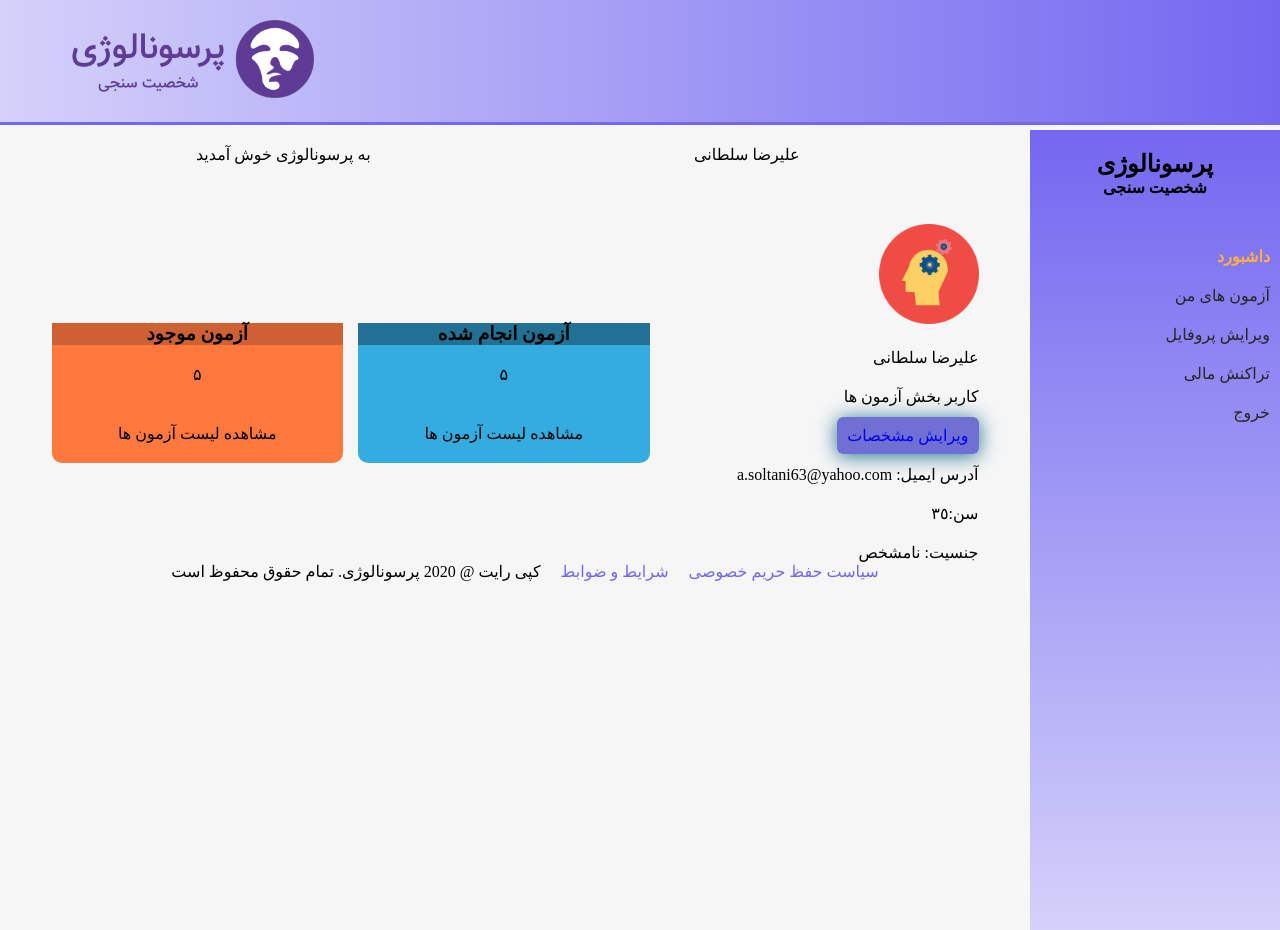
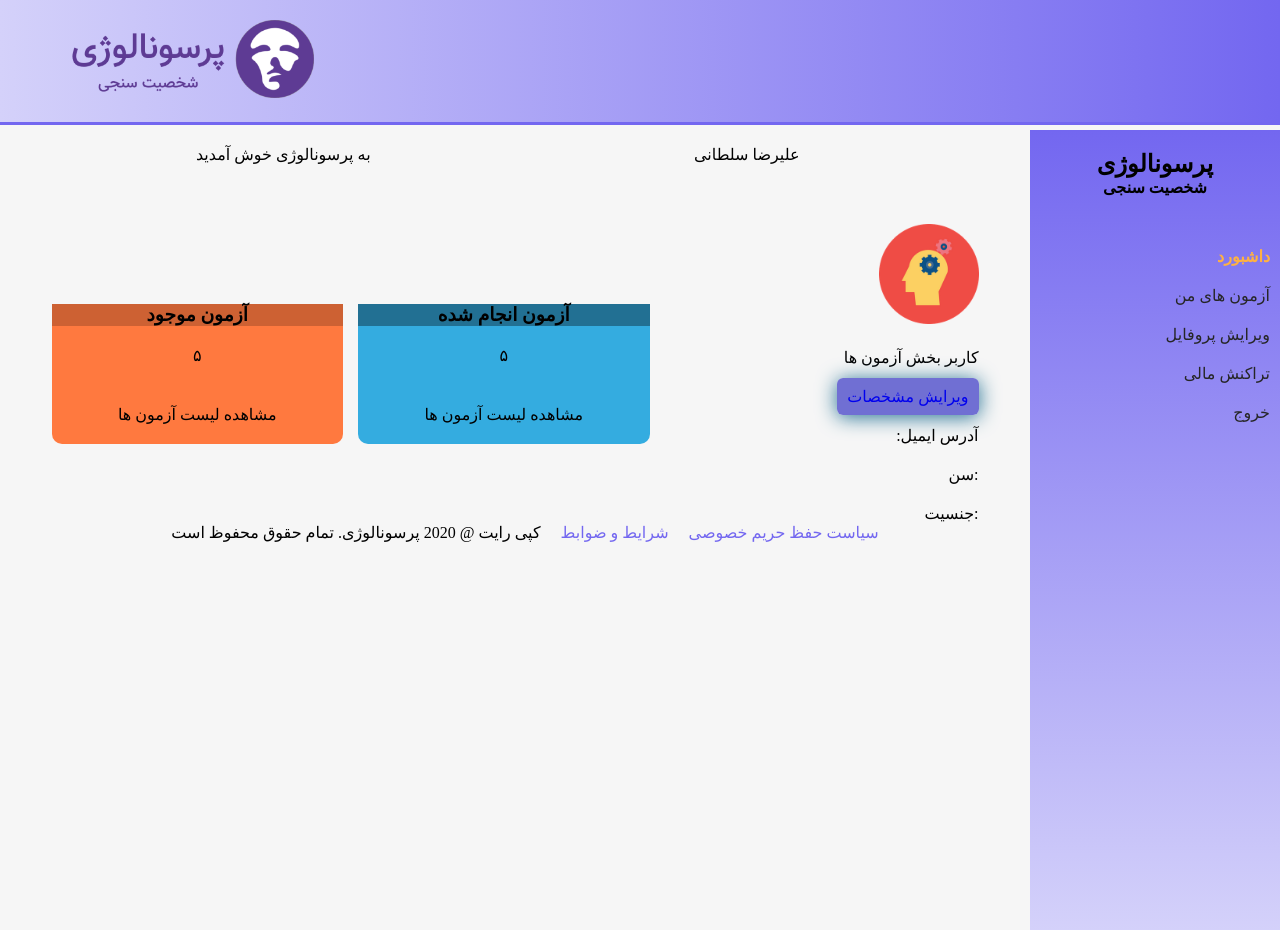
Before and after one commit to pacific-o/psychology_app, a React (Create React App) app: page /dashboard in a window 1280 px wide. Built offline with nearby package versions, Linux system fonts and the light colour scheme; a web font is replaced by a local one.

Commit message:
set user info with login

```diff
--- a/src/App.js
+++ b/src/App.js
@@ -39,7 +39,7 @@ const App = (props) => {
 const mapStateToProps = (state) => {
   return {
     status : state.login.loginStatus,
-    role : state.login.role
+    role : state.login.userInfo.role_id
   }
 }
 
--- a/src/Redux/login/loginActions.js
+++ b/src/Redux/login/loginActions.js
@@ -3,12 +3,12 @@ import axios from 'axios';
 
 
 
-export const setLoginInfo = (status,role ,message) => {
+export const setLoginInfo = (status,data ,message) => {
 	return {
 		type : SET_LOGIN_INFO,
 		payLoad : {
 			loginStatus : status,
-			role : role,
+			userInfo : data,
 			comment : message,
 		}
 	}
@@ -21,10 +21,10 @@ export const loginRequest = (email, password) => {
           email: email,
           password: password
         }).then(response => {
-         console.log(response);
+         console.log(response.data.data);
          console.log(response.data.status);
          if (response.data.status === "success") {
-            dispatch(setLoginInfo(true, response.data.data.role_id, ''))
+            dispatch(setLoginInfo(true, response.data.data, ''))
          } else if (response.data.status === "failed") {
             dispatch(setLoginInfo(false,'', "اطلاعات شما به درستی وارد نشده است"))
          }
--- a/src/Redux/login/loginReducer.js
+++ b/src/Redux/login/loginReducer.js
@@ -2,9 +2,9 @@ import {SET_LOGIN_INFO} from './loginTypes';
 
 
 const initialState = {
-	comment : "لطفا وارد حساب کاربری خود شوید",
-	role : "",
-	loginStatus : false
+	loginStatus : false,
+	userInfo : {},
+	comment : "لطفا وارد حساب کاربری خود شوید"
 }
 
 
@@ -13,9 +13,9 @@ const setLoginReducer = (state = initialState, action) => {
 	switch(action.type) {
 		case SET_LOGIN_INFO : return {
          ...state,
-         comment : action.payLoad.comment,
-         role : action.payLoad.role,
-         loginStatus : action.payLoad.loginStatus
+            loginStatus : action.payLoad.loginStatus,
+            userInfo : action.payLoad.userInfo,
+            comment : action.payLoad.comment
 		}
 		 default: return state;
 		}
--- a/src/components/admin/AdminDashInfo.js
+++ b/src/components/admin/AdminDashInfo.js
@@ -1,19 +1,25 @@
 import React from 'react';
 import person from '../image/person.png';
+import { connect } from 'react-redux';
+
 
 
 const AdminDashInfo = (props) => {
   return (
     <div className="rtl mt-h-2">
             <img src={person} alt="person" />
-            <p className="mt-h-1">علیرضا سلطانی</p>
+            <p className="mt-h-1">{props.userInfo.name}</p>
             <p className="mt-h-1">کاربر بخش مدیریت</p>
-            <p className="mt-h-1">ویرایش مشخصات</p>
-            <p className="mt-h-1">a.soltani63@yahoo.com :آدرس ایمیل</p>
-            <p className="mt-h-1">سن:٣٥</p>
-            <p className="mt-h-1">جنسیت: نامشخص</p>
+            <p className="mt-h-1">{props.userInfo.email} :آدرس ایمیل</p>
+            <p className="mt-h-1">سن:{props.userInfo.age}</p>
+            <p className="mt-h-1">جنسیت: {props.userInfo.gender}</p>
     </div>
   )
 }
+const mapStateToProps = (state) => {
+    return {
+        userInfo : state.login.userInfo
+    }
+}
 
-export default AdminDashInfo;
+export default connect(mapStateToProps)(AdminDashInfo);
--- a/src/components/admin/AdminSideNav.js
+++ b/src/components/admin/AdminSideNav.js
@@ -2,6 +2,8 @@ import React from 'react';
 import {Link, NavLink} from 'react-router-dom';
 import { connect } from 'react-redux';
 import { setLoginInfo } from '../../Redux';
+import axios from 'axios';
+
 
 
 const AdminSideNav = (props) => {
@@ -11,7 +13,11 @@ const AdminSideNav = (props) => {
   }
 
     const logOut = () => {
-         props.setLoginInfo(false)
+      console.log("alireza")
+         props.setLoginInfo(false, {})
+          axios.post('http://37.152.178.76:54000/user/logout')
+        .then(response => console.log(response))
+        .catch(error => console.log(error))
    }
 
   return (
@@ -53,7 +59,7 @@ const AdminSideNav = (props) => {
 
 const mapDispatchToProps = (dispatch) => {
    return {
-    setLoginInfo : (status) => dispatch(setLoginInfo(status))
+    setLoginInfo : (status, data) => dispatch(setLoginInfo(status,data))
    }
 }
 
--- a/src/components/generic/Header.js
+++ b/src/components/generic/Header.js
@@ -8,7 +8,7 @@ import { setLoginInfo } from '../../Redux';
 const Header = (props) => {
 
    const logOut = () => {
-         props.setLoginInfo(false)
+         props.setLoginInfo(false, {})
    }
 
   return (
@@ -24,7 +24,7 @@ const Header = (props) => {
 
 const mapDispatchToProps = (dispatch) => {
    return {
-    setLoginInfo : (status) => dispatch(setLoginInfo(status))
+    setLoginInfo : (status, data) => dispatch(setLoginInfo(status,data))
    }
 }
 
--- a/src/components/user/UserDashInfo.js
+++ b/src/components/user/UserDashInfo.js
@@ -1,6 +1,8 @@
 import React from 'react';
 import person from '../image/person.png';
 import {Link} from 'react-router-dom';
+import { connect } from 'react-redux';
+
 
 const DashInfo = (props) => {
   return (
@@ -21,15 +23,22 @@ const DashInfo = (props) => {
         </div>
         <div className="personal-info">
             <img src={person} alt="person" />
-            <p className="mt-h-1">علیرضا سلطانی</p>
+            <p className="mt-h-1">{props.userInfo.name}</p>
             <p className="mt-h-1">کاربر بخش آزمون ها</p>
             <p className="mt-h-1"><Link to={`/dashboard/MyProfile`}>ویرایش مشخصات</Link></p>
-            <p className="mt-h-1">a.soltani63@yahoo.com :آدرس ایمیل</p>
-            <p className="mt-h-1">سن:٣٥</p>
-            <p className="mt-h-1">جنسیت: نامشخص</p>
+            <p className="mt-h-1">{props.userInfo.email} :آدرس ایمیل</p>
+            <p className="mt-h-1">سن: {props.userInfo.age}</p>
+            <p className="mt-h-1">جنسیت: {props.userInfo.age}</p>
         </div>
     </div>
   )
 }
 
-export default DashInfo;
+const mapStateToProps = (state) => {
+    return {
+        userInfo : state.login.userInfo
+    }
+}
+
+
+export default connect(mapStateToProps)(DashInfo);
--- a/src/components/user/UserSideNav.js
+++ b/src/components/user/UserSideNav.js
@@ -7,7 +7,7 @@ import { setLoginInfo } from '../../Redux';
 const SideNav = (props) => {
 
      const logOut = () => {
-         props.setLoginInfo(false)
+         props.setLoginInfo(false, {})
    }
 
   return (
@@ -31,7 +31,7 @@ const SideNav = (props) => {
 
 const mapDispatchToProps = (dispatch) => {
    return {
-    setLoginInfo : (status) => dispatch(setLoginInfo(status))
+    setLoginInfo : (status, data) => dispatch(setLoginInfo(status,data))
    }
 }
 
```
Also changed, not shown: 1 other file (tests, documents, lock files or other folders).
